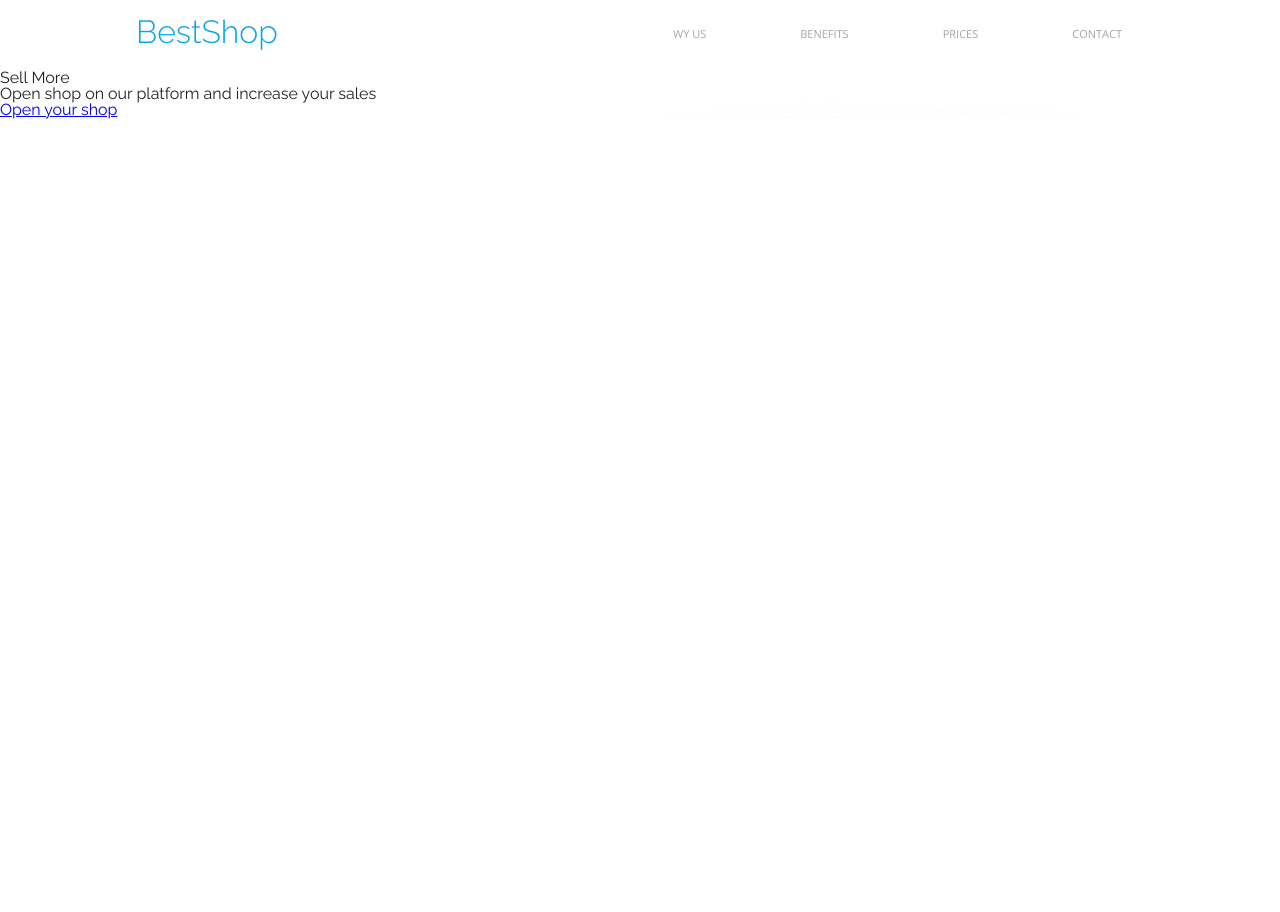
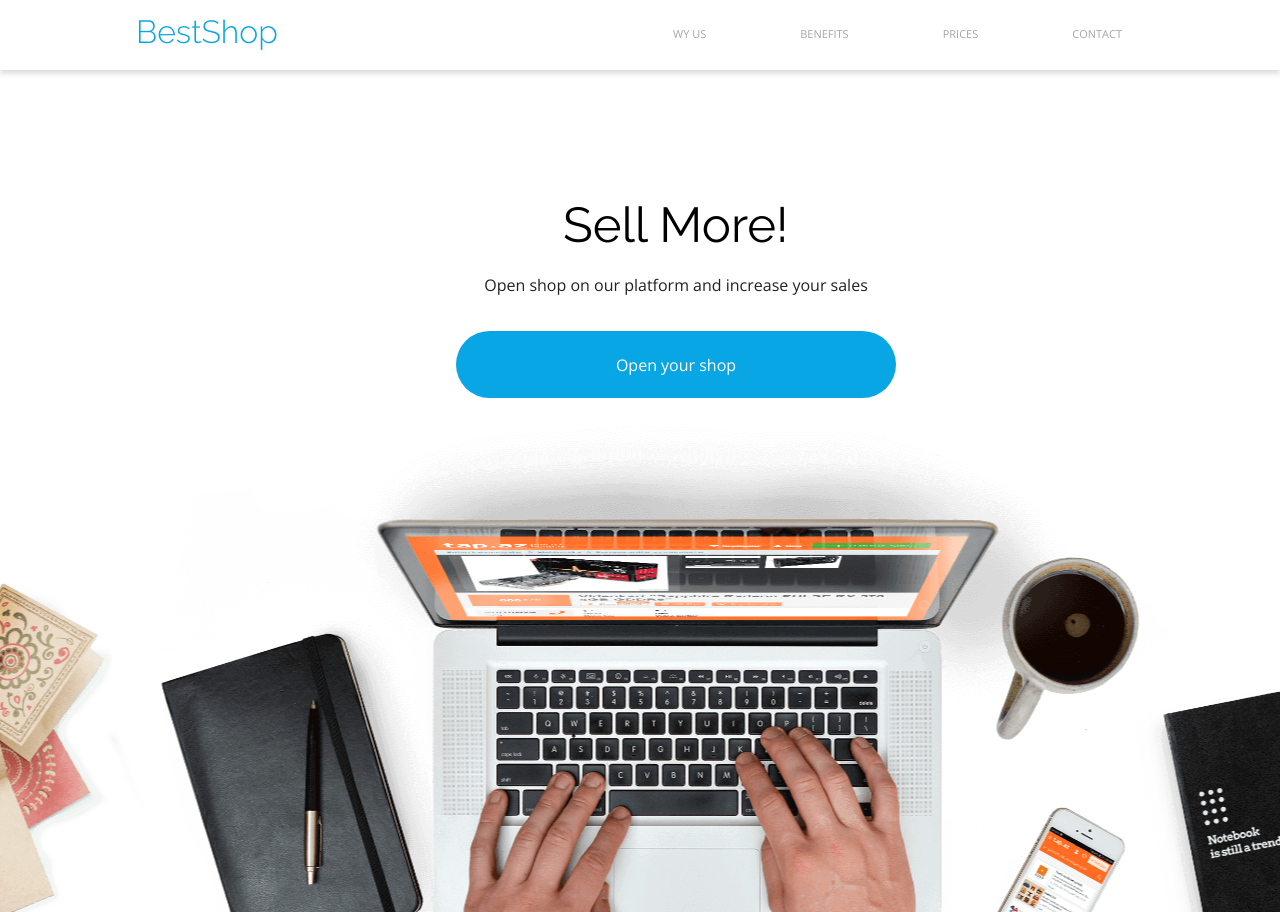
Before and after one commit to EwaBH/bestShop, a plain HTML site: page index.html in a window 1280 px wide. Shown: the top 912 px of the page. Before the commit the page ends 800 px from the top, so only its background shows below. Drawn offline with nearby package versions, Linux system fonts and the light colour scheme.

Commit message:
section main

```diff
--- a/css/style.css
+++ b/css/style.css
@@ -12,8 +12,10 @@ body {
   justify-content: space-between;
 }
 .header {
-    height: 70px;
-    width: 100%;
+  height: 70px;
+  width: 100%;
+  box-shadow:0px 3px 6px #00000029 ;
+  margin-bottom: 130px;
 }
 .logo {
   color: #08a6e4;
@@ -40,9 +42,45 @@ body {
   text-transform: uppercase;
 }
 .page-nav-list:hover {
-    color:#000000;
-    font-weight: bold;
+  color: #000000;
+  font-weight: bold;
 }
-.section-main {
-    background-image: url("../assets/Background.png");
+.section-main .container {
+  background-image: url("../assets/Background.png");
+  display: flex;
+  flex-direction: column;
+  align-items: center;
+  height: 712px;
+  background-repeat: no-repeat;
+  background-position: bottom;
+
 }
+
+.heading {
+  color: #000000;
+  font-size: 49px;
+  width: 226px;
+  height: 57px;
+  margin-bottom: 20px;
+
+}
+.section-main-text {
+  font-family: "Open Sans", sans-serif;
+  font-size: 16px;
+}
+.section-main-button {
+    width: 440px;
+    height: 67px;
+    background-color:#08A6E4 ;
+    color: #fff;
+    font-family: 'Open Sans', sans-serif;
+    text-decoration: none;
+    text-align: center;
+    border-radius: 40px;
+    display: flex;
+    align-items: center;
+    justify-content: center;
+    margin-top: 38px;
+    margin-bottom: -10px;
+
+}
--- a/index.html
+++ b/index.html
@@ -44,10 +44,9 @@
         <div class = "container">
             <h1 class=" heading">
                 <span>Sell</span>
-                <span>More</span>
+                <span>More!</span>
             </h1>
             <p class = "section-main-text">Open shop on our platform and increase your sales</p>
-
             <a class = "section-main-button" href="#">Open your shop</a>
         </div>
     </section>
```
